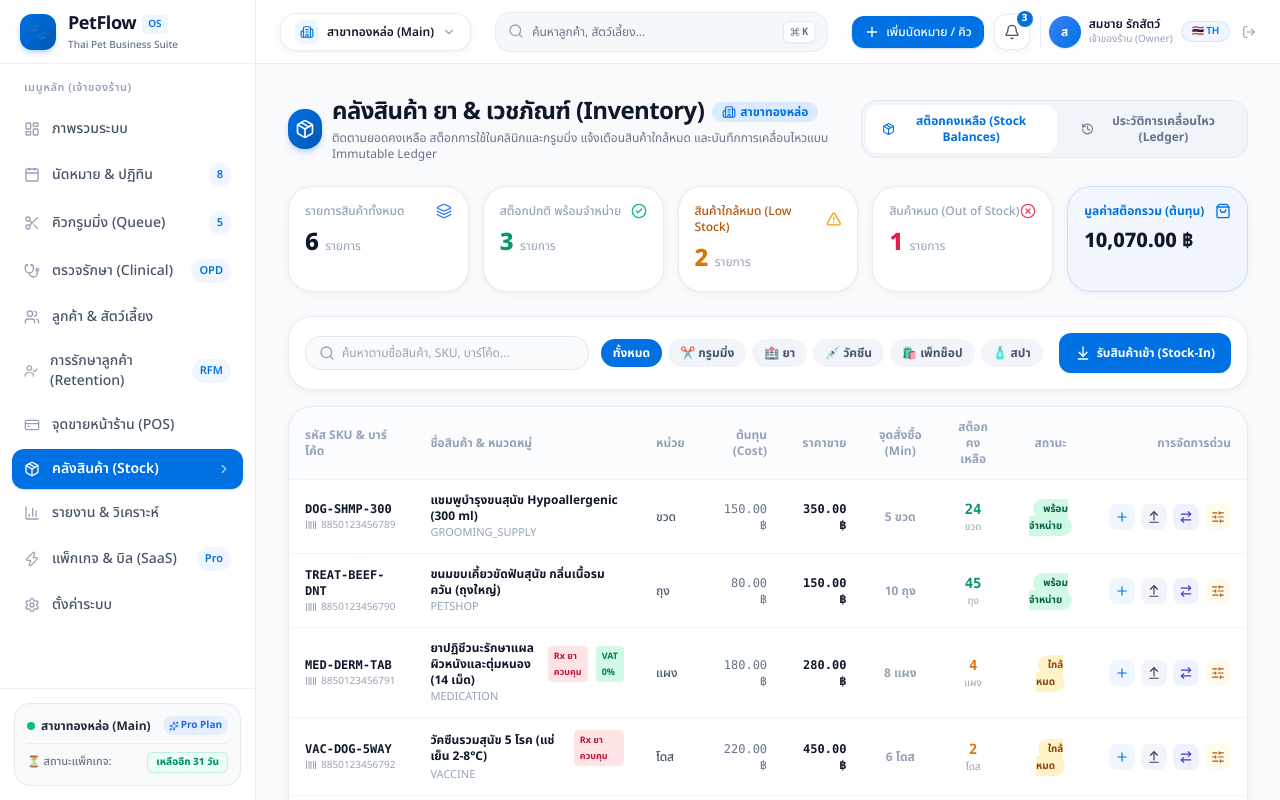
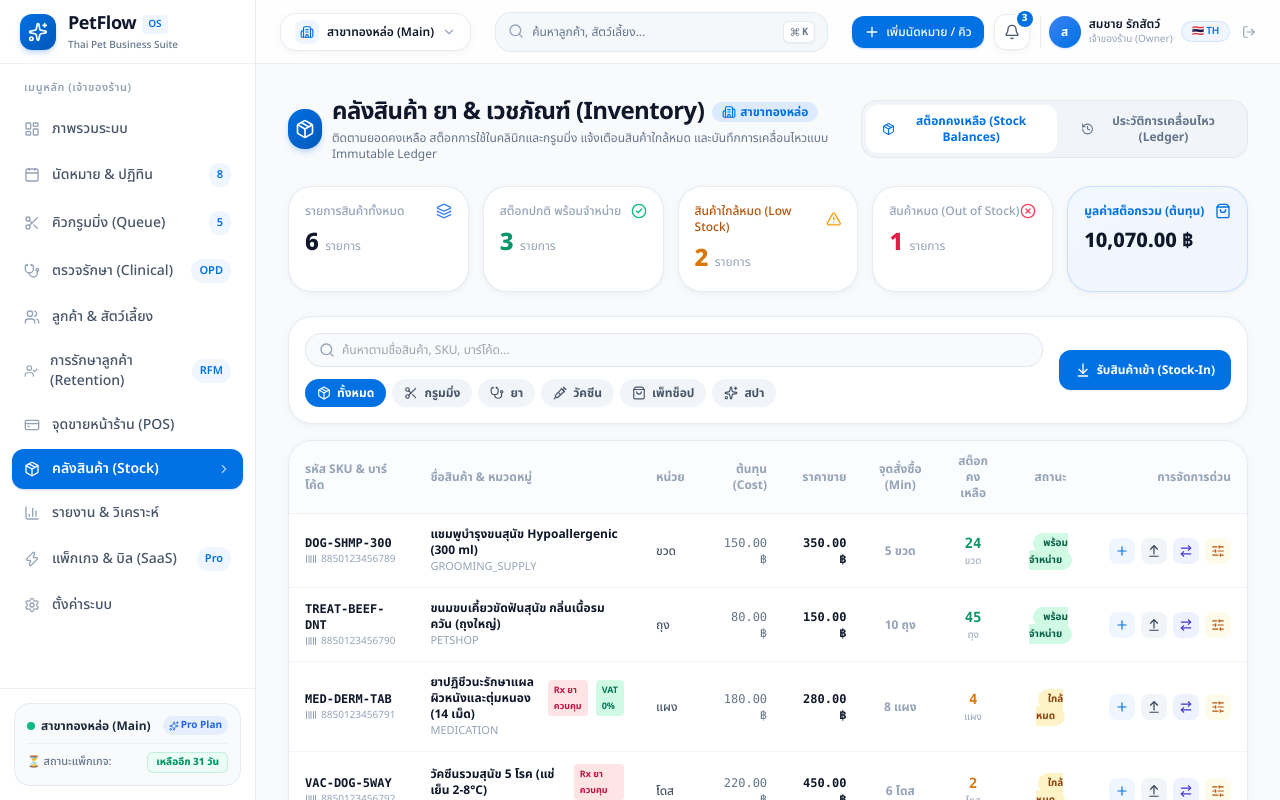
Before and after one commit to gomgomu/nistasiudio-web-pet-grooming, a Next.js app in the folder apps/web/: page /inventory in a window 1280 px wide. Shown: the top 800 px of the page. Built offline with nearby package versions, Linux system fonts and the light colour scheme; a web font is replaced by a local one.

Commit message:
style: standardize default font size to 1rem and replace emojis with lucide-react icons

```diff
--- a/apps/web/app/globals.css
+++ b/apps/web/app/globals.css
@@ -26,7 +26,13 @@
   --brand-blue-subtle: rgba(10, 132, 255, 0.15);
 }
 
+html {
+  font-size: 16px;
+}
+
 body {
+  font-size: 1rem;
+  line-height: 1.5;
   color: var(--foreground);
   background: var(--background);
   font-family: 'Noto Sans Thai', 'Noto Sans', 'Google Sans', -apple-system, BlinkMacSystemFont, Arial, sans-serif;
--- a/apps/web/app/inventory/page.tsx
+++ b/apps/web/app/inventory/page.tsx
@@ -18,6 +18,10 @@ import {
   ArrowDownToLine,
   ArrowUpFromLine,
   ShoppingBag,
+  Scissors,
+  Stethoscope,
+  Syringe,
+  Sparkles,
 } from 'lucide-react';
 import { Button } from '@petflow/ui';
 import { InventoryTransactionType } from '@petflow/types';
@@ -537,25 +541,29 @@ export default function InventoryManagementPage() {
               {/* Category Pills */}
               <div className="flex items-center gap-1.5 overflow-x-auto">
                 {[
-                  { id: 'ALL', label: 'ทั้งหมด' },
-                  { id: 'GROOMING_SUPPLY', label: '✂️ กรูมมิ่ง' },
-                  { id: 'MEDICATION', label: '🏥 ยา' },
-                  { id: 'VACCINE', label: '💉 วัคซีน' },
-                  { id: 'PETSHOP', label: '🛍️ เพ็ทช็อป' },
-                  { id: 'SPA', label: '🧴 สปา' },
-                ].map((cat) => (
+                  { id: 'ALL', label: 'ทั้งหมด', icon: Package },
+                  { id: 'GROOMING_SUPPLY', label: 'กรูมมิ่ง', icon: Scissors },
+                  { id: 'MEDICATION', label: 'ยา', icon: Stethoscope },
+                  { id: 'VACCINE', label: 'วัคซีน', icon: Syringe },
+                  { id: 'PETSHOP', label: 'เพ็ทช็อป', icon: ShoppingBag },
+                  { id: 'SPA', label: 'สปา', icon: Sparkles },
+                ].map((cat) => {
+                  const Icon = cat.icon;
+                  return (
                     <button
                       key={cat.id}
                       onClick={() => setSelectedCategory(cat.id)}
-                    className={`px-3 py-1.5 rounded-full text-xs font-bold transition flex-shrink-0 cursor-pointer ${
+                      className={`px-3 py-1.5 rounded-full text-xs font-bold transition flex-shrink-0 cursor-pointer flex items-center gap-1.5 ${
                         selectedCategory === cat.id
                           ? 'bg-[#0071e3] text-white shadow-xs'
                           : 'bg-slate-100 dark:bg-slate-800 text-slate-600 dark:text-slate-400 hover:bg-slate-200'
                       }`}
                     >
+                      <Icon className="w-3.5 h-3.5 shrink-0" />
                       {cat.label}
                     </button>
-                ))}
+                  );
+                })}
               </div>
             </div>
 
--- a/apps/web/app/loading.tsx
+++ b/apps/web/app/loading.tsx
@@ -1,4 +1,5 @@
 import React from 'react';
+import { Sparkles } from 'lucide-react';
 
 export default function Loading() {
   return (
@@ -6,7 +7,7 @@ export default function Loading() {
       <div className="flex flex-col items-center space-y-4">
         <div className="relative flex h-16 w-16 items-center justify-center">
           <div className="absolute h-16 w-16 animate-spin rounded-full border-4 border-blue-500/20 border-t-[#0071e3]" />
-          <span className="text-2xl animate-pulse">🐾</span>
+          <Sparkles className="h-7 w-7 text-[#0071e3] animate-pulse" />
         </div>
         <div className="space-y-1 text-center">
           <p className="text-sm font-semibold text-slate-800 dark:text-slate-200">
--- a/apps/web/app/login/page.tsx
+++ b/apps/web/app/login/page.tsx
@@ -147,8 +147,8 @@ export default function LoginPage() {
       <div className="w-full max-w-lg z-10 space-y-6">
         {/* Brand Logo & Header */}
         <div className="text-center space-y-2">
-          <div className="inline-flex items-center justify-center w-14 h-14 rounded-2xl bg-gradient-to-br from-[#0071e3] to-[#0058b8] text-white shadow-xl shadow-blue-500/30 text-2xl font-bold mb-1">
-            🐾
+          <div className="inline-flex items-center justify-center w-14 h-14 rounded-2xl bg-gradient-to-br from-[#0071e3] to-[#0058b8] text-white shadow-xl shadow-blue-500/30 mb-1">
+            <Sparkles className="w-7 h-7 text-white" />
           </div>
           <div className="flex items-center justify-center gap-2">
             <h1 className="text-3xl font-extrabold tracking-tight text-white">
--- a/apps/web/app/not-found.tsx
+++ b/apps/web/app/not-found.tsx
@@ -1,14 +1,14 @@
 import React from 'react';
 import Link from 'next/link';
 import { Button } from '@petflow/ui';
-import { Home, Search } from 'lucide-react';
+import { Home, Search, FileQuestion } from 'lucide-react';
 
 export default function NotFound() {
   return (
     <div className="flex min-h-screen w-full flex-col items-center justify-center bg-[#f5f5f7] px-6 py-12 dark:bg-[#000000]">
       <div className="mx-auto max-w-md text-center space-y-6">
-        <div className="mx-auto flex h-20 w-20 items-center justify-center rounded-3xl bg-blue-50 dark:bg-blue-950/50 text-[#0071e3] text-4xl shadow-xl shadow-blue-900/10 border border-blue-100 dark:border-blue-900/40">
-          🐾
+        <div className="mx-auto flex h-20 w-20 items-center justify-center rounded-3xl bg-blue-50 dark:bg-blue-950/50 text-[#0071e3] shadow-xl shadow-blue-900/10 border border-blue-100 dark:border-blue-900/40">
+          <FileQuestion className="h-10 w-10 text-[#0071e3]" />
         </div>
 
         <div className="space-y-2">
--- a/apps/web/components/layout/sidebar.tsx
+++ b/apps/web/components/layout/sidebar.tsx
@@ -87,8 +87,8 @@ export function Sidebar({
         {/* Brand Header */}
         <div className="flex h-16 items-center justify-between px-5 border-b border-slate-200/60 dark:border-slate-800/60">
           <Link href="/" className="flex items-center gap-3 group" onClick={onCloseMobile}>
-            <div className="flex h-9 w-9 items-center justify-center rounded-xl bg-gradient-to-br from-[#0071e3] to-[#0058b8] text-white font-bold shadow-md shadow-blue-500/25 transition-transform group-hover:scale-105">
-              🐾
+            <div className="flex h-9 w-9 items-center justify-center rounded-xl bg-gradient-to-br from-[#0071e3] to-[#0058b8] text-white shadow-md shadow-blue-500/25 transition-transform group-hover:scale-105">
+              <Sparkles className="h-5 w-5 text-white" />
             </div>
             <div>
               <div className="flex items-center gap-1.5">
--- a/apps/web/contexts/auth-context.tsx
+++ b/apps/web/contexts/auth-context.tsx
@@ -41,7 +41,7 @@ export const PRESET_USERS: Record<string, AuthUserProfile> = {
     roleTitle: 'Super Admin (DEV Platform HQ)',
     branchId: 'HQ',
     branchName: 'SaaS Headquarter',
-    avatarText: '👑',
+    avatarText: 'AD',
     avatarGradient: 'from-violet-600 to-purple-800',
   },
   groomer: {
```
Also changed, not shown: apps/web/app/dashboard/owner/page.tsx (+20 -7 lines), apps/web/app/grooming/queue/page.tsx (+6 -6 lines). Lines whose indentation alone changed are shown as unchanged.
